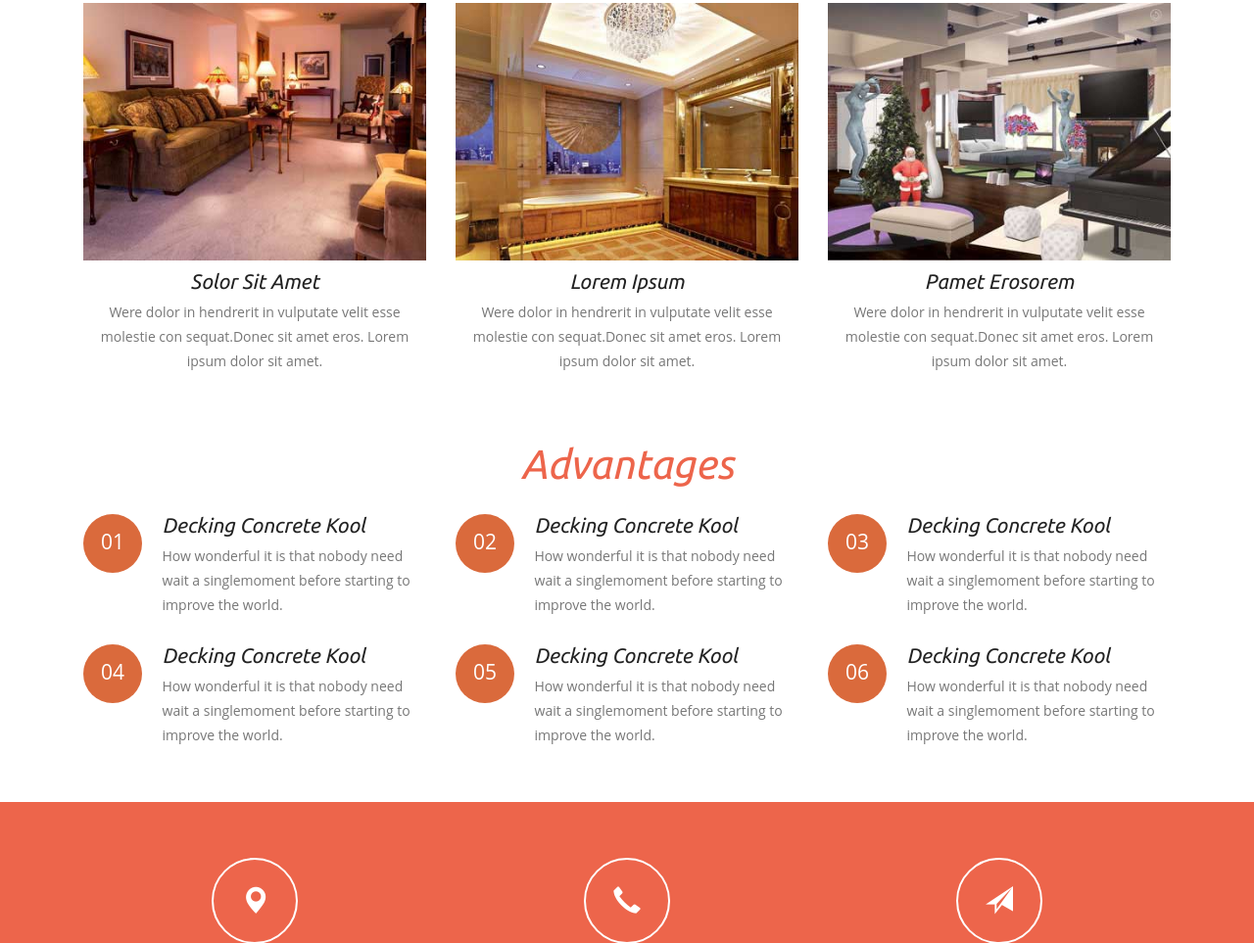
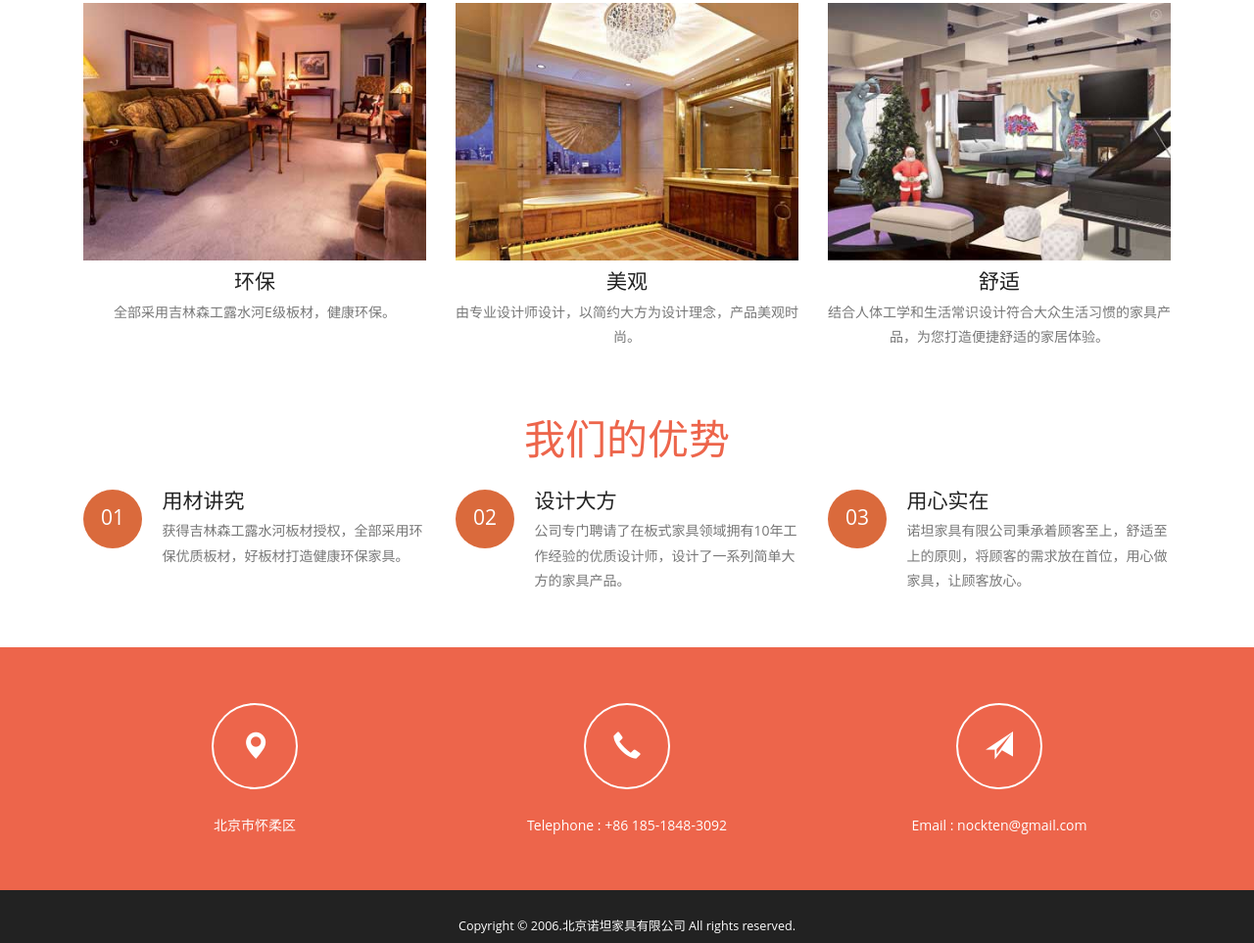
Before and after one commit to Nockten/nockten.github.io, a plain HTML site: page concept.html in a window 1280 px wide. Shown: the part 438-1401 px from the top of the page at 98% size. Drawn offline with Linux system fonts and the light colour scheme; files whose address does not match are found by name; a web font is replaced by a local one.

Commit message:
change a little.

```diff
--- a/concept.html
+++ b/concept.html
@@ -101,20 +101,20 @@ $(document).ready(function(){
 						<div class="col-md-4 services-grid">
 							<a href="single.html" class="mask">
 					<img src="images/s1.jpg" class="img-responsive zoom-img" alt="/"></a>
-							<h4>Solor Sit Amet</h4>
-							<p>Were dolor in hendrerit in vulputate velit esse molestie con sequat.Donec sit amet eros. Lorem ipsum dolor sit amet.</p>
+							<h4>环保</h4>
+							<p>全部采用吉林森工露水河E级板材，健康环保。</p>
 						</div>
 						<div class="col-md-4 services-grid">
 							<a href="single.html" class="mask">
 					<img src="images/s2.jpg" class="img-responsive zoom-img" alt="/"></a>
-							<h4>Lorem Ipsum </h4>
-							<p>Were dolor in hendrerit in vulputate velit esse molestie con sequat.Donec sit amet eros. Lorem ipsum dolor sit amet.</p>
+							<h4>美观</h4>
+							<p>由专业设计师设计，以简约大方为设计理念，产品美观时尚。</p>
 						</div>
 						<div class="col-md-4 services-grid">
 							<a href="single.html" class="mask">
 					<img src="images/s3.jpg" class="img-responsive zoom-img" alt="/"></a>
-							<h4>Pamet Erosorem</h4>
-							<p>Were dolor in hendrerit in vulputate velit esse molestie con sequat.Donec sit amet eros. Lorem ipsum dolor sit amet.</p>
+							<h4>舒适</h4>
+							<p>结合人体工学和生活常识设计符合大众生活习惯的家具产品，为您打造便捷舒适的家居体验。</p>
 						</div>
 						<div class="clearfix"></div>
 					</div>
@@ -124,7 +124,7 @@ $(document).ready(function(){
 			<!--advantage-->
 			<div class="advantages">
 					<div class="container">
-						<h3>Advantages</h3>
+						<h3>我们的优势</h3>
 						<div class="advantages-grids">
 							<div class="col-md-4 advantage-grid">
 								<div class="advantage">
@@ -132,8 +132,8 @@ $(document).ready(function(){
 										<p>01</p>
 									</div>
 								<div class="right-grid">
-									<h4>Decking concrete Kool</h4>
-									<p>How wonderful it is that nobody need wait a singlemoment before starting to improve the world.</p>
+									<h4>用材讲究</h4>
+									<p>获得吉林森工露水河板材授权，全部采用环保优质板材，好板材打造健康环保家具。</p>
 								</div>
 							<div class="clearfix"></div>
 							</div>
@@ -144,8 +144,8 @@ $(document).ready(function(){
 										<p>02</p>
 									</div>
 								<div class="right-grid">
-									<h4>Decking concrete Kool</h4>
-									<p>How wonderful it is that nobody need wait a singlemoment before starting to improve the world.</p>
+									<h4>设计大方</h4>
+									<p>公司专门聘请了在板式家具领域拥有10年工作经验的优质设计师，设计了一系列简单大方的家具产品。</p>
 								</div>
 							<div class="clearfix"></div>
 							</div>
@@ -156,44 +156,8 @@ $(document).ready(function(){
 										<p>03</p>
 									</div>
 								<div class="right-grid">
-									<h4>Decking concrete Kool</h4>
-									<p>How wonderful it is that nobody need wait a singlemoment before starting to improve the world.</p>
-								</div>
-							<div class="clearfix"></div>
-							</div>
-								</div>
-								<div class="col-md-4 advantage-grid">
-									<div class="advantage">
-									<div class="left-grid">
-										<p>04</p>
-									</div>
-								<div class="right-grid">
-									<h4>Decking concrete Kool</h4>
-									<p>How wonderful it is that nobody need wait a singlemoment before starting to improve the world.</p>
-								</div>
-							<div class="clearfix"></div>
-							</div>
-								</div>
-								<div class="col-md-4 advantage-grid">
-									<div class="advantage">
-									<div class="left-grid">
-										<p>05</p>
-									</div>
-								<div class="right-grid">
-									<h4>Decking concrete Kool</h4>
-									<p>How wonderful it is that nobody need wait a singlemoment before starting to improve the world.</p>
-								</div>
-							<div class="clearfix"></div>
-							</div>
-								</div>
-								<div class="col-md-4 advantage-grid">
-									<div class="advantage">
-									<div class="left-grid">
-										<p>06</p>
-									</div>
-								<div class="right-grid">
-									<h4>Decking concrete Kool</h4>
-									<p>How wonderful it is that nobody need wait a singlemoment before starting to improve the world.</p>
+									<h4>用心实在</h4>
+									<p>诺坦家具有限公司秉承着顾客至上，舒适至上的原则，将顾客的需求放在首位，用心做家具，让顾客放心。</p>
 								</div>
 							<div class="clearfix"></div>
 							</div>
```
Also changed, not shown: about.html (+16 -16 lines), index.html (+2 -2 lines).
